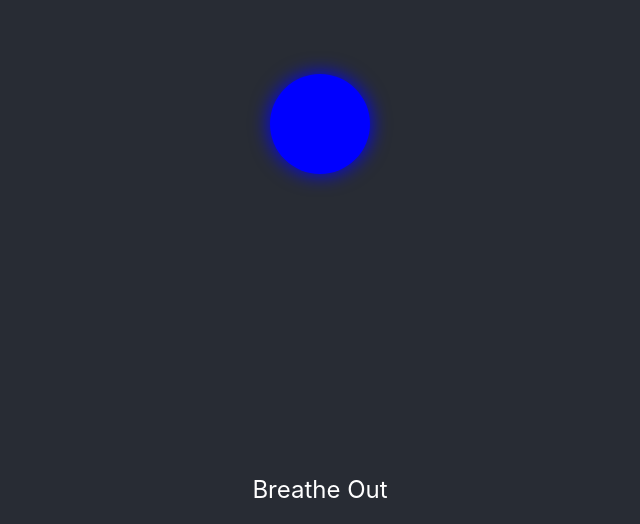
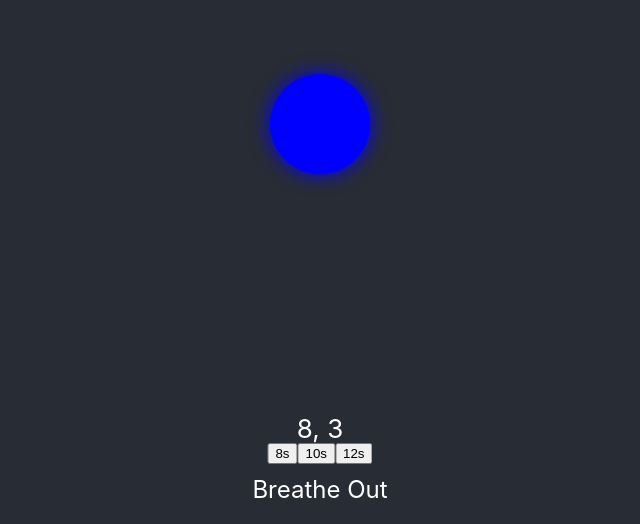
Before and after one commit to kpytlos/breathetest, a React (Create React App) app: page / in a window 1280 px wide. Shown: the part 276-800 px from the top of the page, without its empty margins (320-960 px from the left). Built offline with nearby package versions, Linux system fonts and the light colour scheme.

Commit message:
Added different lenghts for breath

```diff
--- /dev/null
+++ b/src/Components/AnimationOptions.css
@@ -0,0 +1,6 @@
+.durationButtons {
+  position: fixed;
+  transform: translateX(-50%);
+  bottom: 60px;
+  left: 50%;
+}
--- /dev/null
+++ b/src/Components/AnimationOptions.js
@@ -0,0 +1,20 @@
+import React, { Component } from "react";
+import "./AnimationOptions.css";
+
+class AnimationOptions extends Component {
+  handleDurationChange = (duration) => {
+    this.props.onDurationChange(duration);
+  };
+
+  render() {
+    return (
+      <div className="durationButtons">
+        <button onClick={() => this.handleDurationChange(8)}>8s</button>
+        <button onClick={() => this.handleDurationChange(10)}>10s</button>
+        <button onClick={() => this.handleDurationChange(12)}>12s</button>
+      </div>
+    );
+  }
+}
+
+export default AnimationOptions;
--- a/src/Components/Circle.css
+++ b/src/Components/Circle.css
@@ -3,7 +3,7 @@
   width: 100px;
   height: 100px;
   border-radius: 50%;
-  animation: circleAnimation 8s infinite;
+  animation: circleAnimation infinite;
   box-shadow: 0 0 20px blue;
 }
 
@@ -33,3 +33,14 @@
   transform: translateX(-50%);
   font-size: 16px;
 }
+
+.stats {
+  position: fixed;
+  bottom: 80px;
+  left: 50%;
+  transform: translateX(-50%);
+}
+
+.reset-animation {
+  animation: none; /* Reset the animation */
+}
--- a/src/Components/Circle.js
+++ b/src/Components/Circle.js
@@ -1,20 +1,32 @@
 import React, { Component } from "react";
 import "./Circle.css";
+import AnimationOptions from "./AnimationOptions";
 
 class Circle extends Component {
   state = {
     text: "Breathe In",
+    duration: 8,
+    resetAnimation: false,
   };
 
+  timer = null;
+
   componentDidMount() {
-    // Start the timer to update the text every 4 seconds
-    this.timer = setInterval(this.changeText, 4000);
+    this.startTimer();
   }
 
   componentWillUnmount() {
+    this.clearTimer();
+  }
+
+  startTimer = () => {
+    this.timer = setInterval(this.changeText, (this.state.duration * 1000) / 2);
+  };
+
+  clearTimer = () => {
     // Clear the timer when the component is unmounted
     clearInterval(this.timer);
-  }
+  };
 
   changeText = () => {
     this.setState((prevState) => ({
@@ -22,11 +34,34 @@ class Circle extends Component {
     }));
   };
 
+  handleDurationChange = (duration) => {
+    this.setState(
+      { duration, resetAnimation: true, text: "Breathe In" },
+      () => {
+        this.clearTimer();
+        this.startTimer();
+        setTimeout(() => {
+          this.setState({ resetAnimation: false });
+        }, 0);
+      }
+    );
+  };
+
   render() {
+    const { duration, resetAnimation } = this.state;
+    const circleClassName = `circle ${resetAnimation ? "reset-animation" : ""}`;
+
     return (
       <div>
-        <div className="circle"></div>
+        <div
+          className={circleClassName}
+          style={{ animationDuration: `${duration}s` }}
+        ></div>
         <div className="text">{this.state.text}</div>
+        <AnimationOptions onDurationChange={this.handleDurationChange} />
+        <div className="stats">
+          {this.state.duration}, {this.timer}
+        </div>
       </div>
     );
   }
```
